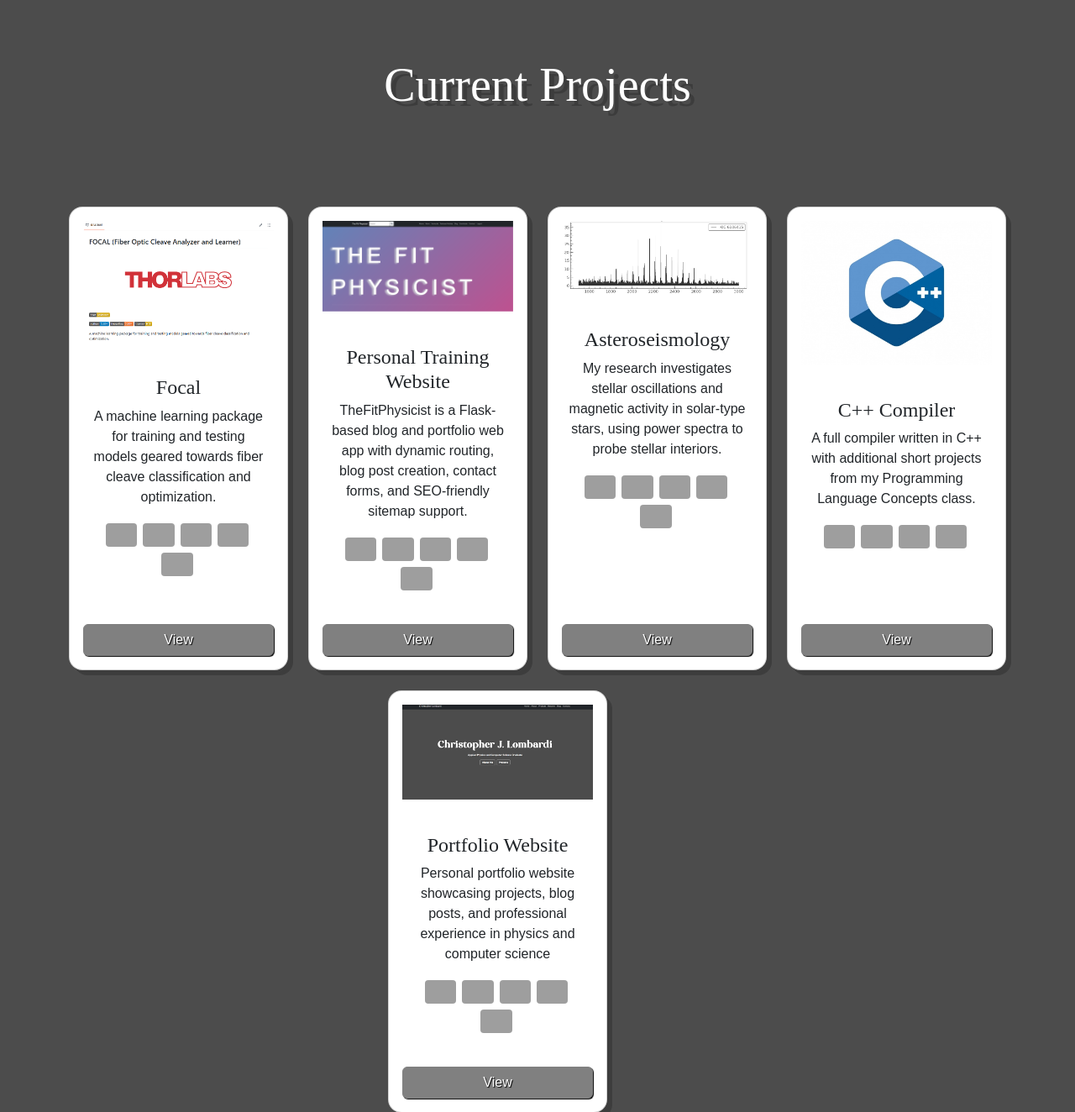
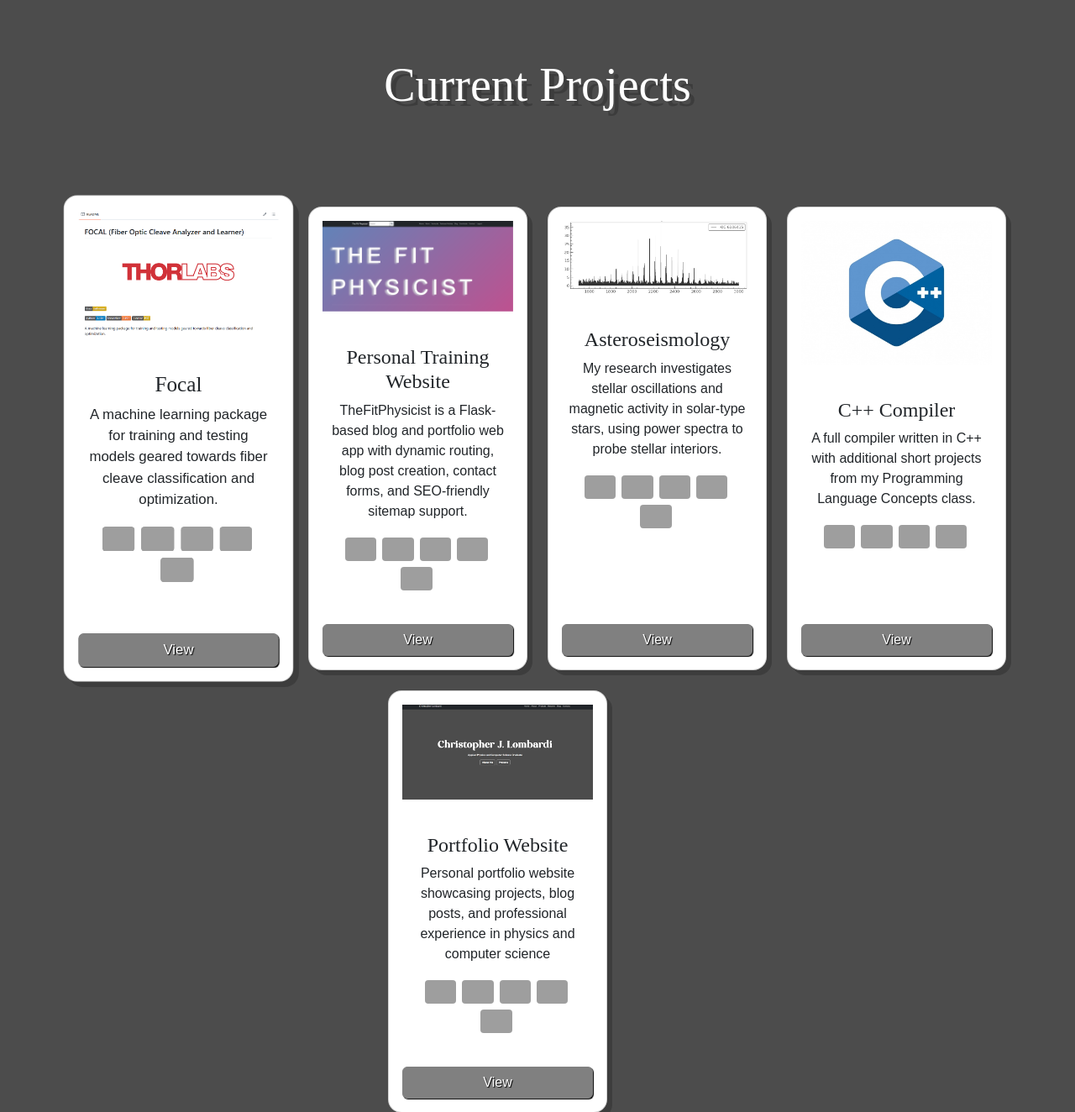
Before and after one commit to c-lombardi23/Portfolio_Website, a Flask app: page /portfolio in a window 1280 px wide, with the pointer over the restyled element. Shown: the part 56-1380 px from the top of the page at 84% size. Run offline with Flask 3, Linux system fonts and the light colour scheme; some web fonts are replaced; grey boxes are pictures that could not be loaded.

Commit message:
added card enlargement on hover

```diff
--- a/static/portfolio.css
+++ b/static/portfolio.css
@@ -47,6 +47,10 @@ body{
 .card.fade-in {
   opacity: 1;
   transform: translateY(0);
+}
+.card:hover {
+  transform: scale(1.05);
+  transition: transform 0.3s ease;
 }
 
 .card-body {
```
